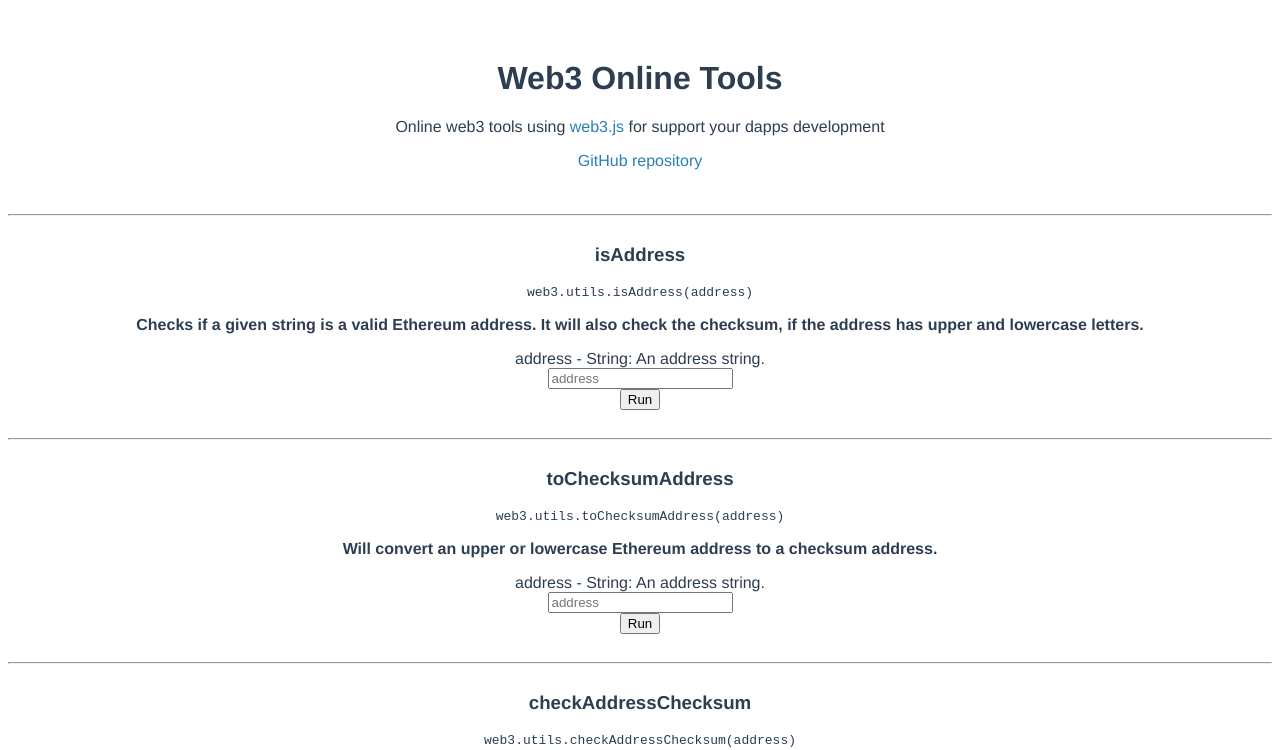
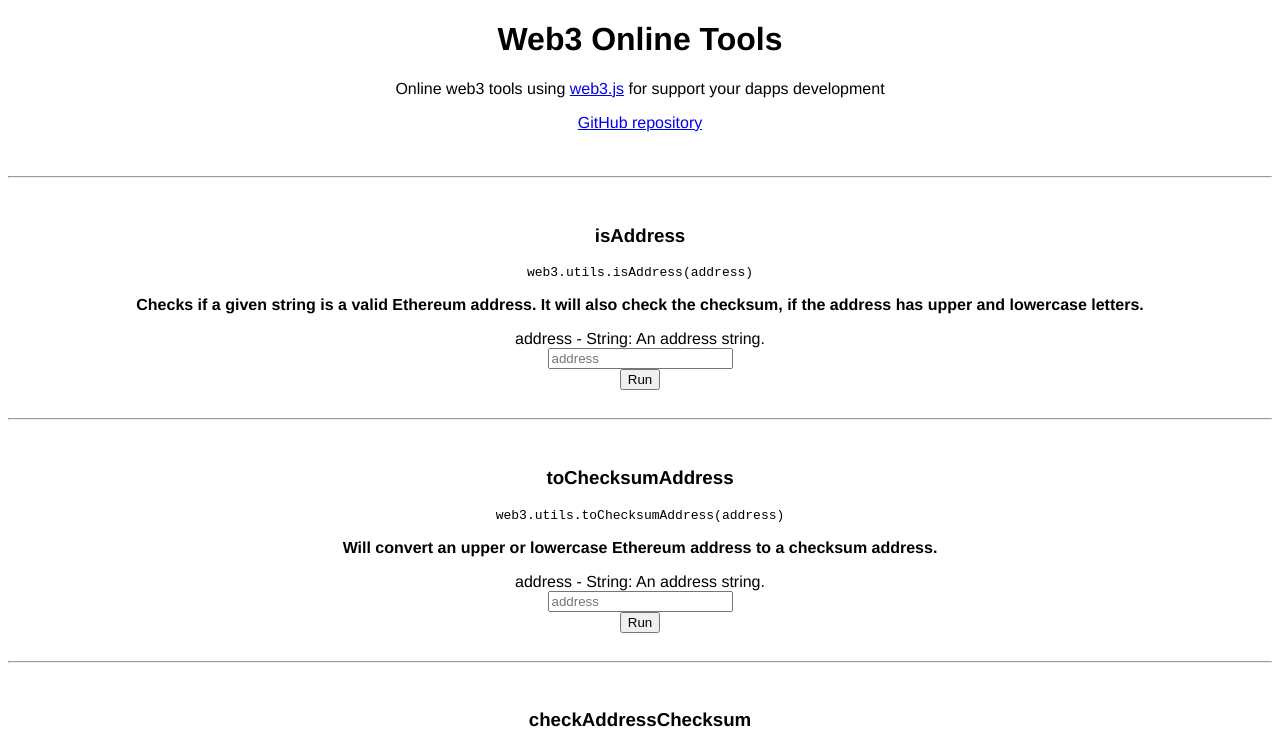
Before and after one commit to sapuri/web3-online-tools, a Vue app: page / in a window 1280 px wide. Shown: the top 750 px of the page. Built offline with nearby package versions, Linux system fonts and the light colour scheme.

Commit message:
Update styles

```diff
--- a/public/index.html
+++ b/public/index.html
@@ -2,8 +2,8 @@
 <html lang="en">
 <head>
   <meta charset="utf-8">
-  <meta http-equiv="X-UA-Compatible" content="IE=edge">
-  <meta name="viewport" content="width=device-width,initial-scale=1.0">
+  <meta content="width=device-width,initial-scale=1,minimal-ui" name="viewport">
+  <link rel="stylesheet" href="//fonts.googleapis.com/css?family=Roboto:400,500,700,400italic|Material+Icons">
   <link rel="icon" href="<%= BASE_URL %>favicon.ico">
   <title>Web3 Online Tools</title>
 </head>
--- a/src/App.vue
+++ b/src/App.vue
@@ -21,16 +21,6 @@
     -webkit-font-smoothing: antialiased;
     -moz-osx-font-smoothing: grayscale;
     text-align: center;
-    color: #2c3e50;
-    margin: 60px 0;
-  }
-
-  h3 {
-    margin-top: 0;
-  }
-
-  a {
-    color: #2980B9;
-    text-decoration: none;
+    margin-bottom: 60px;
   }
 </style>
```
